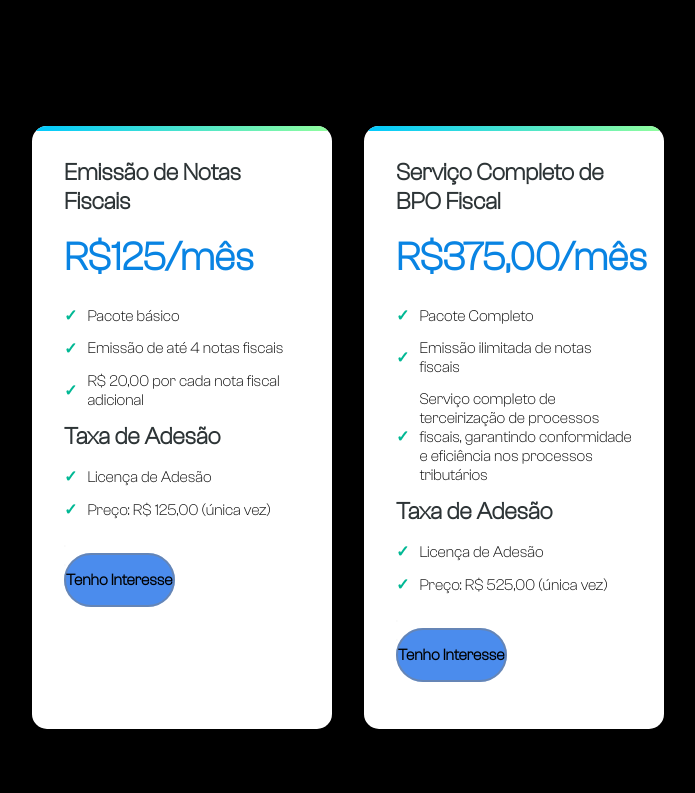
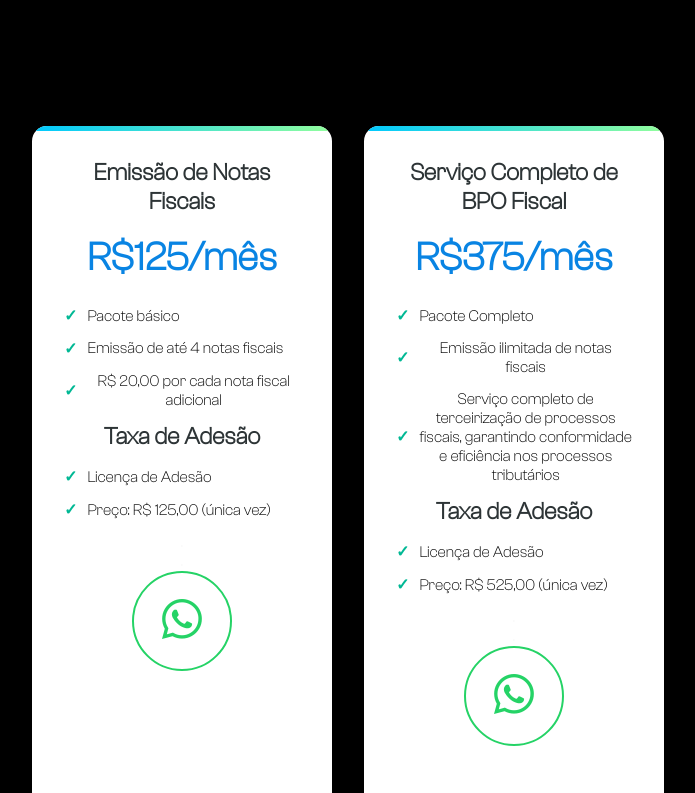
Before and after one commit to UiWill/dnotasSP, a plain HTML site: page index.html in a window 1280 px wide. Shown: the part 3360-4153 px from the top of the page, without its empty margins (292-987 px from the left). Drawn offline with nearby package versions, Linux system fonts and the light colour scheme; a web font is replaced by a local one.

Commit message:
Automatico

```diff
--- a/assets/css/style.css
+++ b/assets/css/style.css
@@ -15,7 +15,7 @@
     --color-gray1: #3d4143;
     --color-gray2: #9c9d9d;
     --color-white: #f6f6f6;
-    --color-destaque1: #4b8ced;
+    --color-destaque1: #80a1e9;
     --color-destaque2: #728e6f;
 }
 
--- a/index.html
+++ b/index.html
@@ -216,7 +216,7 @@
                     <div class="case1" data-aos="fade-right" data-aos-delay="200">
                         <div class="pricing-container">
                             <!-- Basic Plan -->
-                            <div class="pricing-box">
+                            <div class="pricing-box" style="text-align: center;">
                                 <h2 class="plan-name">Emissão de Notas Fiscais</h2>
                                 <div class="price">R$125/mês</div>
                                 <ul class="features">
@@ -229,18 +229,33 @@
                                         <li>Preço: R$ 125,00 (única vez)</li>
                                         <p> .</p>
                                         <p> .</p>
-                                        <a class="btn btn-primary"
-                                           href="https://wa.me/5531991555222?text=Olá, estou interessado no serviço de emissão de notas fiscais com um investimento mensal de R$ 125,00."
-                                           target="_blank">Tenho Interesse</a>
+                                        <!-- Botão WhatsApp -->
+                                        <a
+                                        class="btn-whatsapp"
+                                        href="https://wa.me/5531991555222?text=Olá, estou interessado no serviço de emissão de notas fiscais com um investimento mensal de R$ 125,00."
+                                        target="_blank"
+                                        style="display: inline-flex;
+                                               align-items: center;
+                                               justify-content: center;
+                                               width: 100px;
+                                               height: 100px;
+                                               border: 2px solid #25D366;
+                                               border-radius: 50%;
+                                               background-color: transparent;
+                                               color: #25D366;
+                                               font-size: 40px;
+                                               text-decoration: none;">
+                                         <i class="bi bi-whatsapp"></i>
+                                     </a>
                                         <p id="form-success" class="success-message" style="display:none;">Sua mensagem foi enviada com sucesso!</p>
                                     </ul>
                                 </ul>
                             </div>
 
                             <!-- Pro Plan -->
-                            <div class="pricing-box">
+                            <div class="pricing-box" style="text-align: center;">
                                 <h2 class="plan-name">Serviço Completo de BPO Fiscal</h2>
-                                <div class="price">R$375,00/mês</div>
+                                <div class="price">R$375/mês</div>
                                 <ul class="features">
                                     <li>Pacote Completo</li>
                                     <li>Emissão ilimitada de notas fiscais</li>
@@ -251,9 +266,24 @@
                                         <li>Preço: R$ 525,00 (única vez)</li>
                                         <p> .</p>
                                         <p>. </p>
-                                        <a class="btn btn-primary"
-                                           href="https://wa.me/5531991555222?text=Olá, estou interessado no Serviço Completo de BPO Fiscal com um investimento mensal de R$ 375,00."
-                                           target="_blank">Tenho Interesse</a>
+                                        <!-- Botão WhatsApp -->
+                                        <a
+                                        class="btn-whatsapp"
+                                        href="https://wa.me/5531991555222?text=Olá, estou interessado no serviço de emissão de notas fiscais com um investimento mensal de R$ 375,00."
+                                        target="_blank"
+                                        style="display: inline-flex;
+                                               align-items: center;
+                                               justify-content: center;
+                                               width: 100px;
+                                               height: 100px;
+                                               border: 2px solid #25D366;
+                                               border-radius: 50%;
+                                               background-color: transparent;
+                                               color: #25D366;
+                                               font-size: 40px;
+                                               text-decoration: none;">
+                                         <i class="bi bi-whatsapp"></i>
+                                     </a>
                                         <p id="form-success" class="success-message" style="display:none;">Sua mensagem foi enviada com sucesso!</p>
                                     </ul>
                                 </ul>
@@ -361,6 +391,21 @@
     <script src="assets/js/menu.js"></script>
     <script src="assets/js/slideSobre.js"></script>
     <script src="assets/js/slidePortfolio.js"></script>
+    <script>
+        window.addEventListener('load', function() {
+          if (window.location.hash) {
+            // Se a URL tiver o hash #planos
+            const target = document.querySelector(window.location.hash);
+            if (target) {
+              // Rola suavemente até o elemento com o id especificado
+              window.scrollTo({
+                top: target.offsetTop - 80, // Ajuste de 80px para o topo da tela (se necessário)
+                behavior: 'smooth' // Rolagem suave
+              });
+            }
+          }
+        });
+      </script>
 
 </body>
 
```
